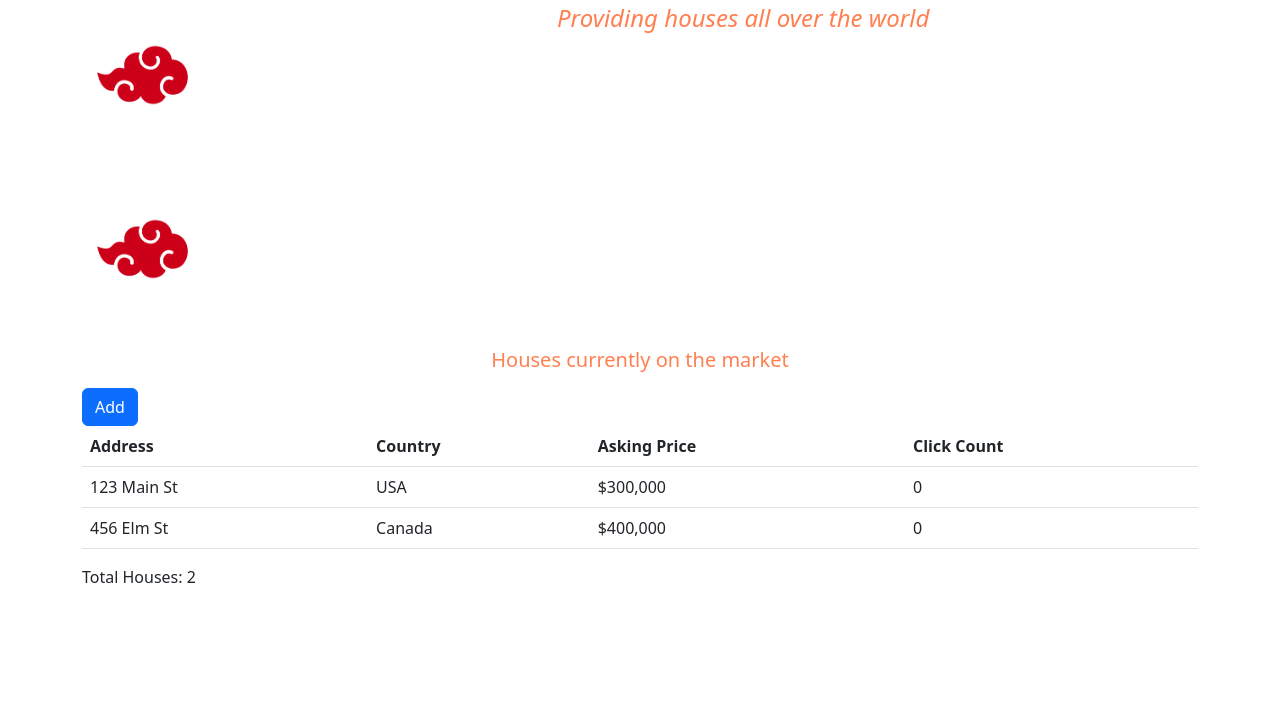
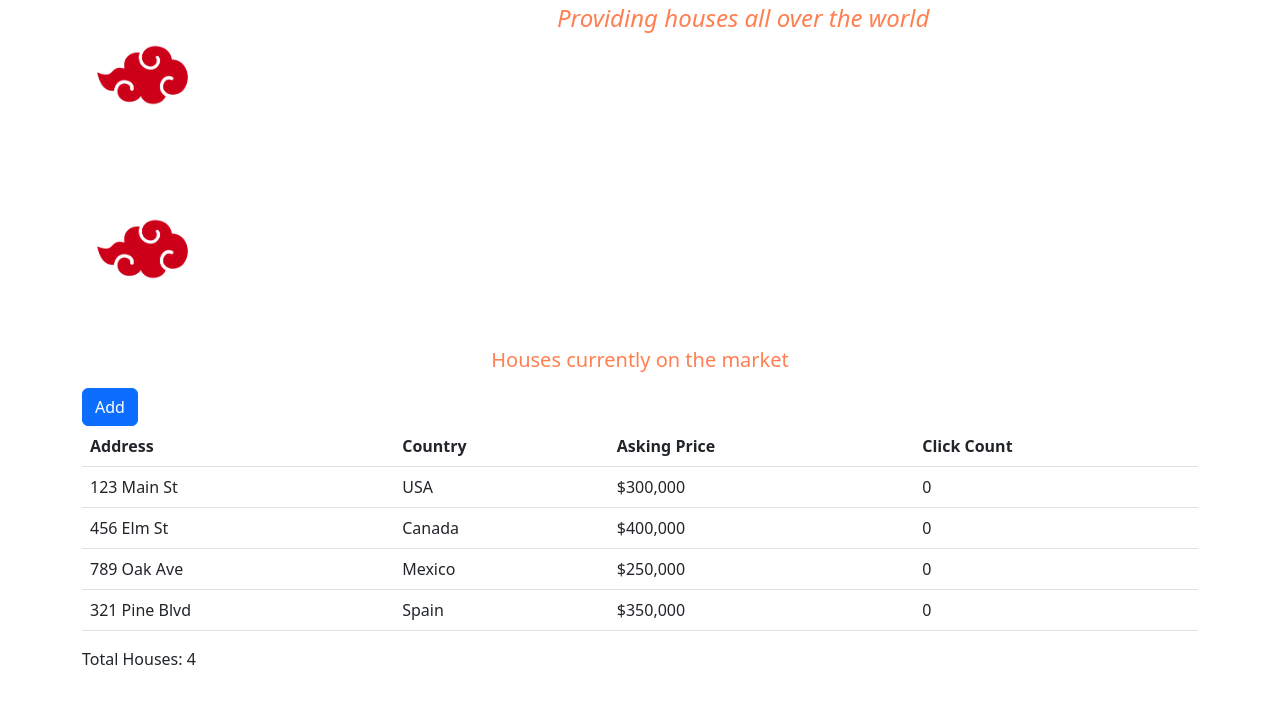
Before and after one commit to franciscofsl/React-Fundamentals, a React (Vite) app: page / in a window 1280 px wide. Shown: the top 704 px of the page. Built offline with nearby package versions, Linux system fonts and the light colour scheme.

Commit message:
Component Rendering and Side Effects: Side Effects and use effect | Effects and re-rendering

```diff
--- a/src/components/HouseList.tsx
+++ b/src/components/HouseList.tsx
@@ -1,20 +1,37 @@
-import { useState } from "react";
+import { useEffect, useState } from "react";
 import HouseRow from "@/components/HouseRow";
 import House from "@/types/House";
+import housesData from "../data/houses.json";
 
-const housesArray: House[] = [
-  new House(1, "123 Main St", "USA", 300000),
-  new House(2, "456 Elm St", "Canada", 400000),
-];
+interface HouseData {
+  id: number;
+  address: string;
+  country: string;
+  price: number;
+}
 
 const HouseList = () => {
-  const [houses, setHouses] = useState(housesArray);
-  const [counter, setCounter] = useState(housesArray.length);
+  const [houses, setHouses] = useState<House[]>([]);
+  const [counter, setCounter] = useState(0);
+
+  useEffect(() => {
+    const fetchHouses = async () => {
+      const response = await fetch("/src/data/houses.json");
+      const housesData: HouseData[] = await response.json();
+
+      const houses = housesData.map(
+        (h: HouseData) => new House(h.id, h.address, h.country, h.price)
+      );
+
+      setHouses(houses);
+      setCounter(houses.length);
+    };
+
+    fetchHouses();
+  }, []); // Empty array: the effect is executed only once when mounting the component, avoiding repeated API calls.
 
   const AddHouse = () => {
-    setHouses(
-        [...houses,
-        House.Random(houses.length + 1)]);
+    setHouses([...houses, House.Random(houses.length + 1)]);
     // current => current + 1, ensures that the most current value is used
     setCounter((current) => current + 1);
   };
--- /dev/null
+++ b/src/data/houses.json
@@ -0,0 +1,26 @@
+[
+  {
+    "id": 1,
+    "address": "123 Main St",
+    "country": "USA",
+    "price": 300000
+  },
+  {
+    "id": 2,
+    "address": "456 Elm St",
+    "country": "Canada",
+    "price": 400000
+  },
+  {
+    "id": 3,
+    "address": "789 Oak Ave",
+    "country": "Mexico",
+    "price": 250000
+  },
+  {
+    "id": 4,
+    "address": "321 Pine Blvd",
+    "country": "Spain",
+    "price": 350000
+  }
+]
```
